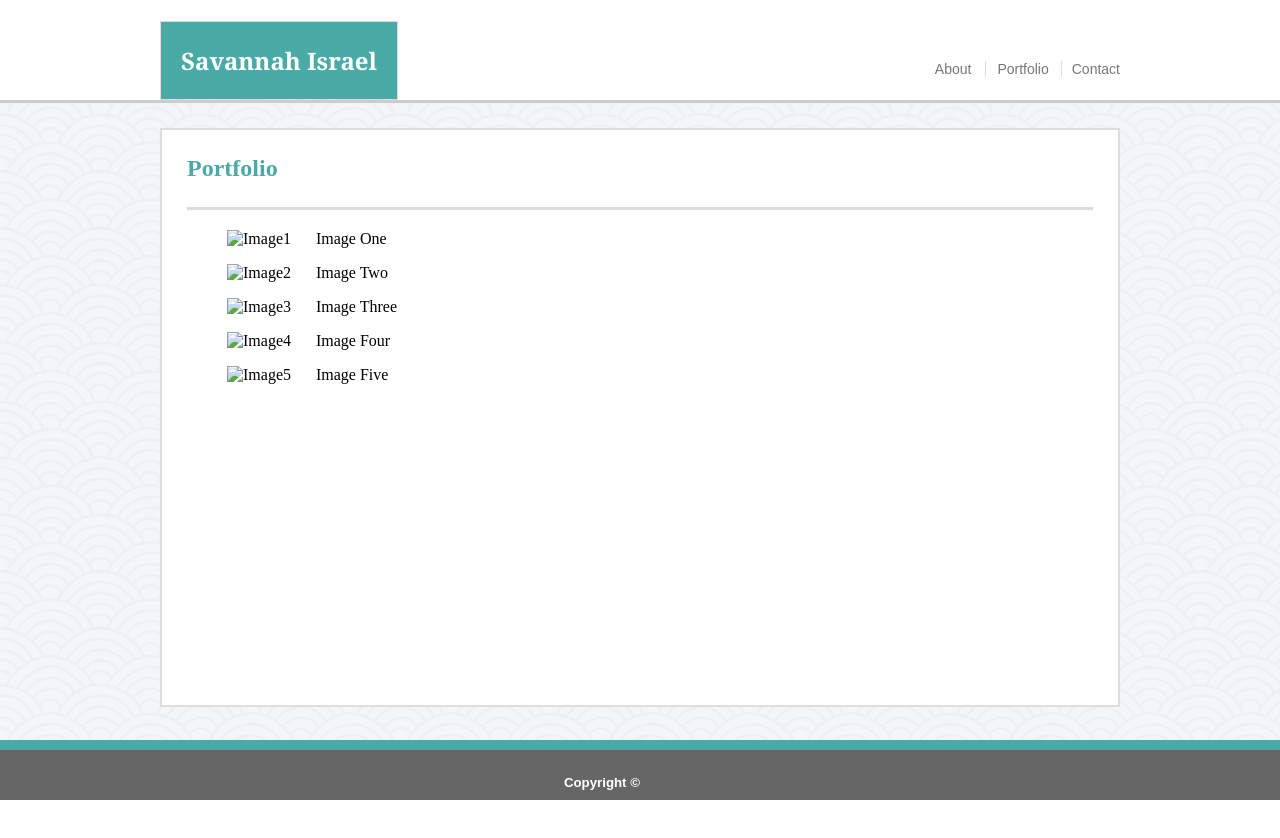
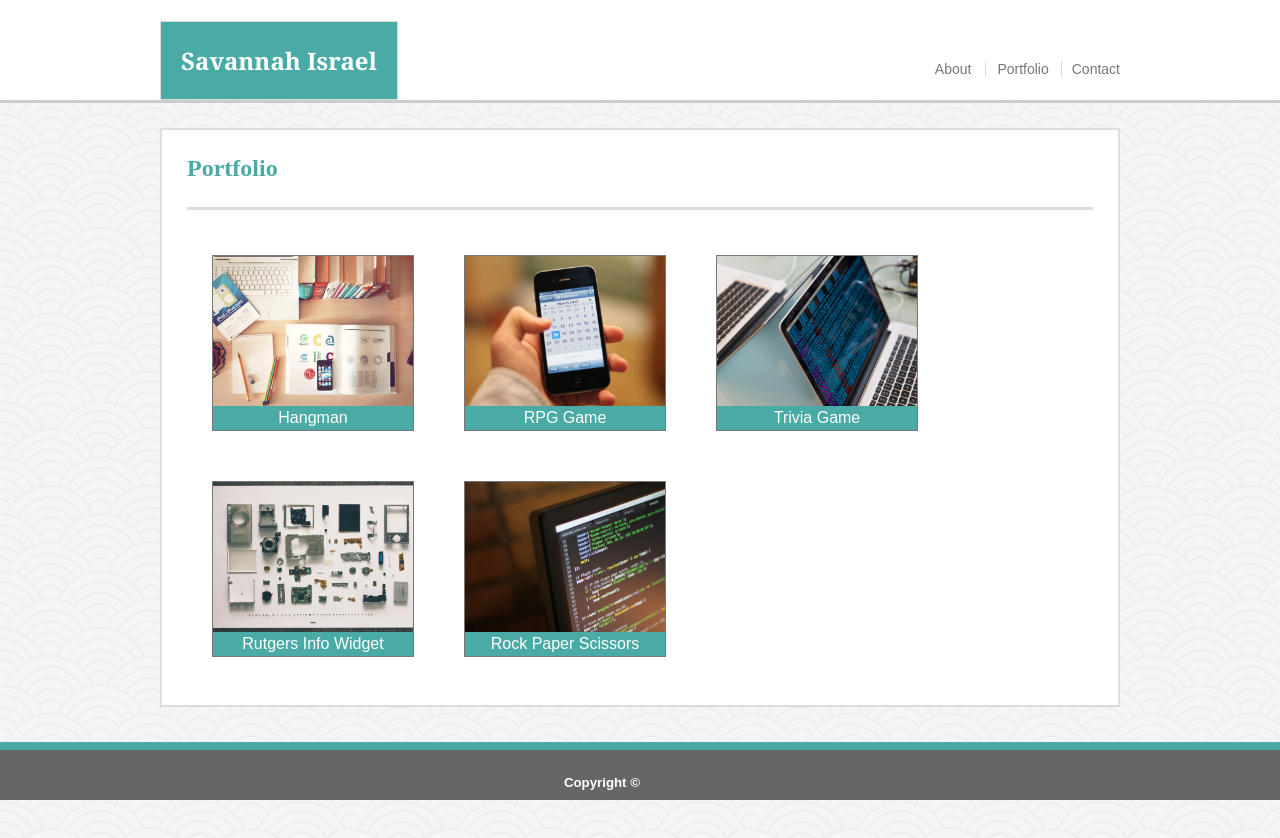
Before and after one commit to savannahisrael/Basic-Portfolio, a plain HTML site: page portfolio.html in a window 1280 px wide. Before the commit the page ends 800 px from the top, so only its background shows below. Drawn offline with Linux system fonts and the light colour scheme.

Commit message:
More Edits

```diff
--- a/assets/css/style.css
+++ b/assets/css/style.css
@@ -95,7 +95,8 @@ h2 {
     margin-top: 0;
 }
 
-img {
+img,
+#bio-pic {
     max-width: 40%;
     float: left;
     padding-right: 25px;
@@ -109,14 +110,21 @@ p {
     color: #777;
 }
 
+#scroll {
+    margin-top: 5in;
+    height: 20px;
+    background: none;
+}
+
 footer {
     clear: both;
     position:fixed;
     height: 50px;
     width: 100%;
     background-color: #666;
-    border-top: #4aaaa5 solid 10px;
+    border-top: #4aaaa5 solid 8px;
     bottom: 0;
+    margin
 }
 
 h5 {
@@ -129,3 +137,33 @@ h5 {
     right: 50%;
     font-style: light;
 }
+
+figure {
+    border: thin #777 solid;
+    display: flex;
+    flex-flow: column;
+    padding: 0;
+    max-width: 220px;
+    margin: 25px;
+    float: left;
+}
+
+.placeholder {
+    max-width: 220px;
+    max-height: 150px;
+    padding: 0
+}
+
+figcaption {
+    background-color: #4aaaa5;
+    color: #fff;
+    font-family: 'Arial', 'Helvetica Neue', Helvetica, sans-serif;
+    padding: 3px;
+    text-align: center;
+
+#bio {
+    max-width: 40%;
+    float: left;
+    padding-right: 25px;
+    padding-bottom: 15px;
+}
--- a/portfolio.html
+++ b/portfolio.html
@@ -32,34 +32,35 @@
         <section class="icons">
 
             <figure>
-                <img src="#" alt="Image1">
-                <figcaption>Image One</figcaption>
+                <a href="https://github.com/savannahisrael" target="_blank"><img class="placeholder" src="./assets/images/placeimg_640_480_tech (1).jpg" alt="Hangman"></a>
+                <figcaption>Hangman</figcaption>
             </figure>
 
             <figure>
-                <img src="#" alt="Image2">
-                <figcaption>Image Two</figcaption>
+                    <a href="https://github.com/savannahisrael" target="_blank"><img class="placeholder" src="./assets/images/placeimg_640_480_tech (2).jpg" alt="RPG Game"></a>
+                <figcaption>RPG Game</figcaption>
             </figure>
 
             <figure>
-                <img src="#" alt="Image3">
-                <figcaption>Image Three</figcaption>
+                <a href="https://github.com/savannahisrael" target="_blank"><img class="placeholder" src="assets/images/placeimg_640_480_tech (4).jpg" alt="Trivia Game"></a>
+                <figcaption>Trivia Game</figcaption>
             </figure>
 
             <figure>
-                <img src="#" alt="Image4">
-                <figcaption>Image Four</figcaption>
+                <a href="https://github.com/savannahisrael" target="_blank"><img class="placeholder" src="./assets/images/placeimg_640_480_tech (5).jpg" alt="Rutgers Info Widget"></a>
+                <figcaption>Rutgers Info Widget</figcaption>
             </figure>
 
             <figure>
-                <img src="#" alt="Image5">
-                <figcaption>Image Five</figcaption>
+                <a href="https://github.com/savannahisrael" target="_blank"><img class="placeholder" src="./assets/images/placeimg_640_480_tech (6).jpg" alt="Rock Paper Scissors"></a>
+                <figcaption>Rock Paper Scissors</figcaption>
             </figure>
 
         </section>
 
     </main>
 
+    <section id="scroll"></section>
 
     <footer>
         <h5>Copyright ©</h5>
```
Also changed, not shown: contact.html (+3 -1 lines), index.html (+2 -1 lines), assets/images/placeimg_640_480_tech (1).jpg (added), assets/images/placeimg_640_480_tech (2).jpg (added), assets/images/placeimg_640_480_tech (4).jpg (added), assets/images/placeimg_640_480_tech (5).jpg (added), assets/images/placeimg_640_480_tech (6).jpg (added), assets/images/placeimg_640_480_tech.jpg (added).
